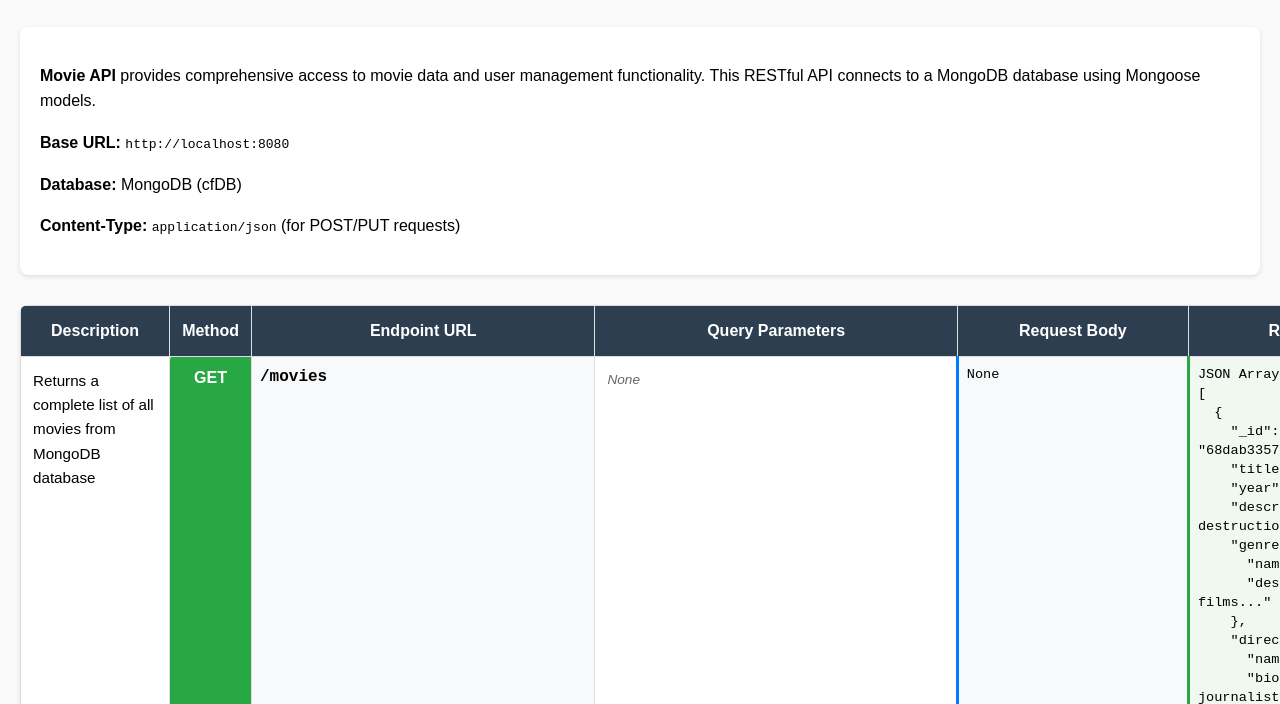
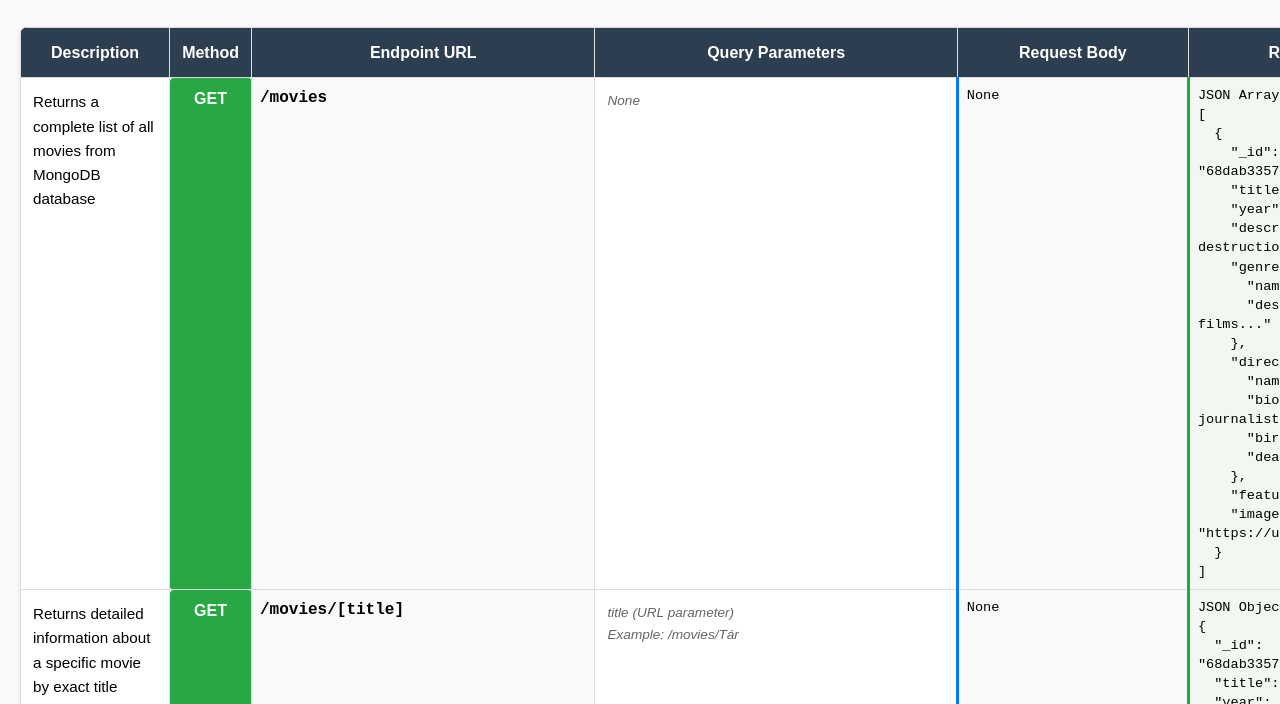
Before and after one commit to active-ugly-jumpers/movie_api, a website: page public/documentation.html in a window 1280 px wide. Shown: the part 96-800 px from the top of the page. Drawn offline with Linux system fonts and the light colour scheme.

Commit message:
Removed localhost

```diff
--- a/index.js
+++ b/index.js
@@ -17,7 +17,7 @@ const Movies = Models.Movie;
 const Users = Models.User;
 
 // Connect to MongoDB using environment variable
-mongoose.connect(process.env.MONGODB_URI || 'mongodb://localhost:27017/cfDB', {
+mongoose.connect(process.env.MONGODB_URI, {
     useNewUrlParser: true,
     useUnifiedTopology: true
 });
--- a/public/documentation.html
+++ b/public/documentation.html
@@ -130,14 +130,6 @@
 
 <body>
     <h1>Movie API Documentation</h1>
-
-    <div class="intro">
-        <p><strong>Movie API</strong> provides comprehensive access to movie data and user management functionality.
-            This RESTful API connects to a MongoDB database using Mongoose models.</p>
-        <p><strong>Base URL:</strong> <code>http://localhost:8080</code></p>
-        <p><strong>Database:</strong> MongoDB (cfDB)</p>
-        <p><strong>Content-Type:</strong> <code>application/json</code> (for POST/PUT requests)</p>
-    </div>
 
     <table>
         <thead>
```
